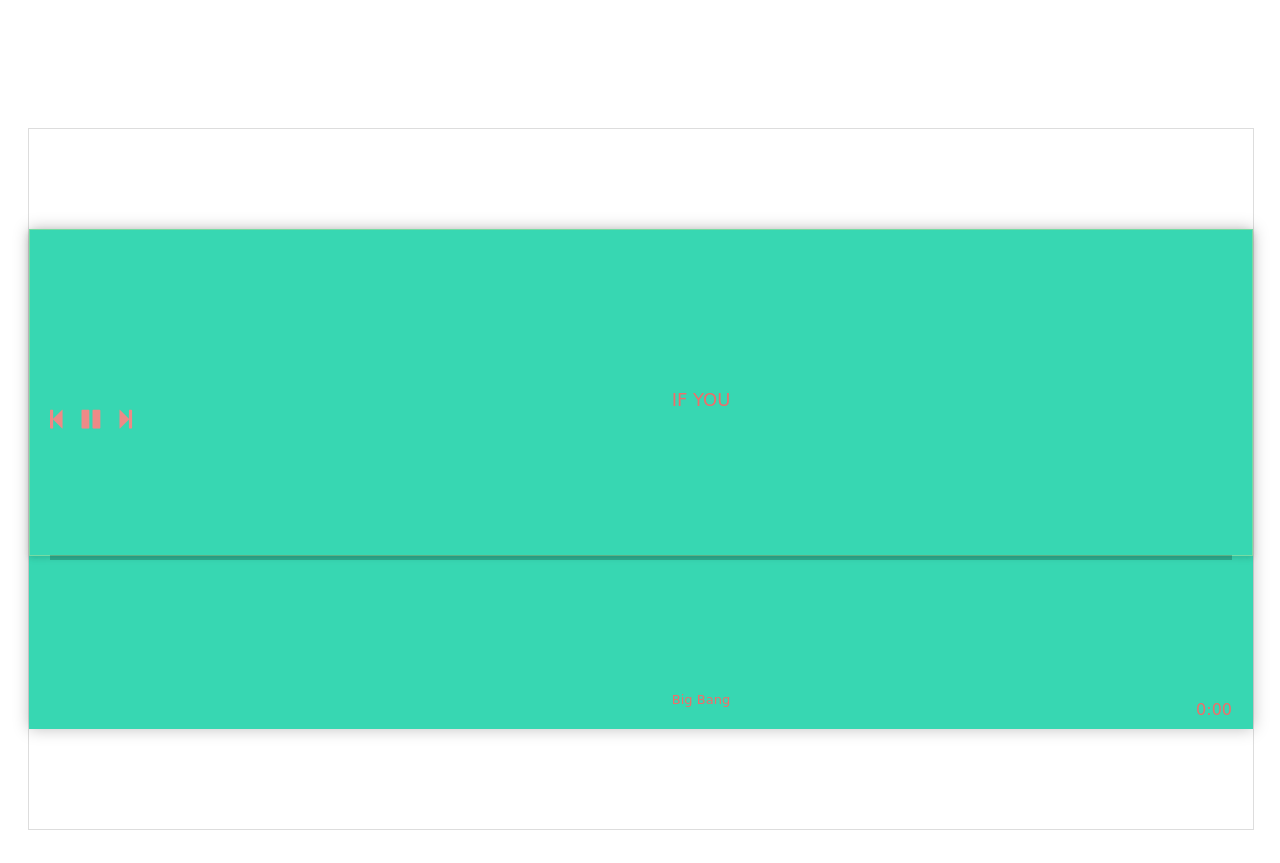
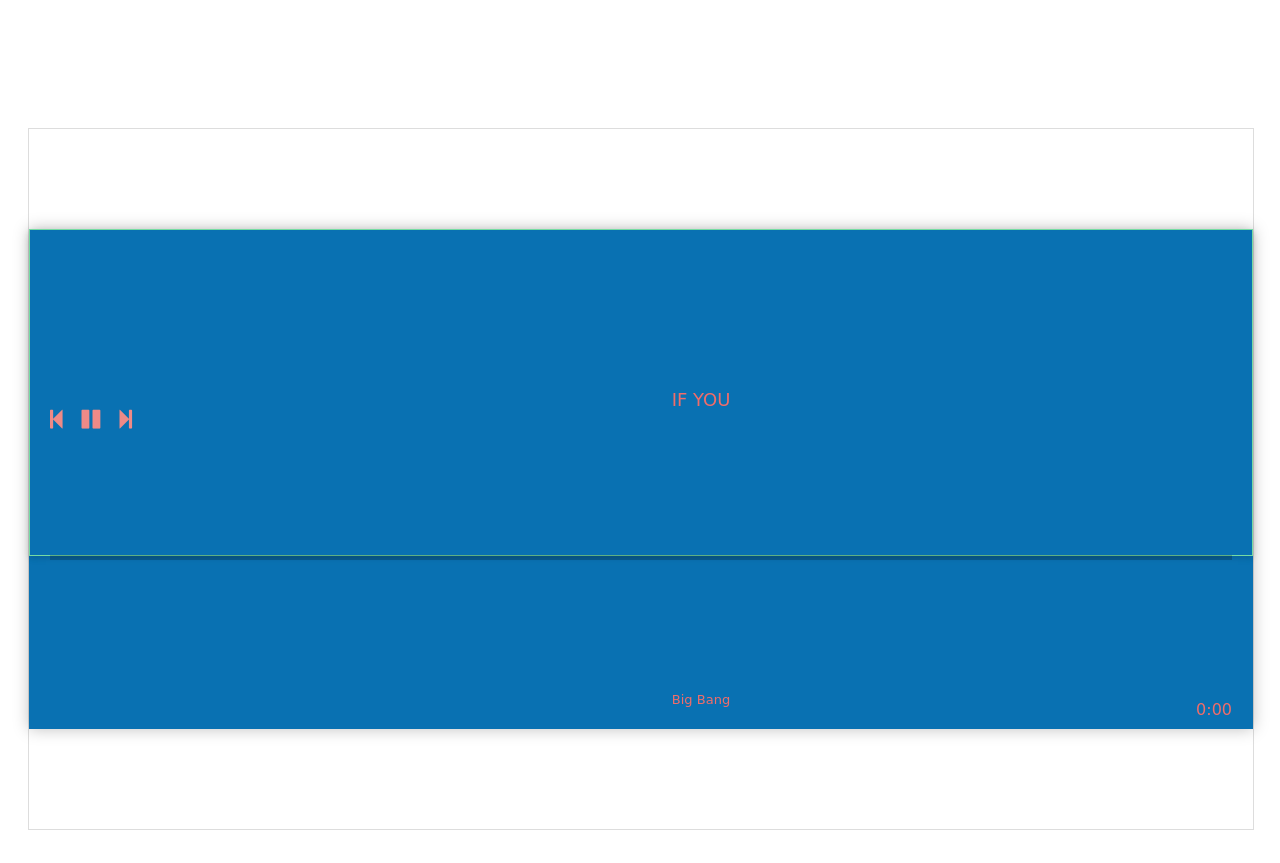
Before and after one commit to starlikerain/MusicPlayer-3D_hover_effects, a plain HTML site: page index.html in a window 1280 px wide. Drawn offline with Linux system fonts and the light colour scheme.

Commit message:
Update 锤子css.css

```diff
--- a/锤子css.css
+++ b/锤子css.css
@@ -14,7 +14,7 @@
     height: 100%;
     width: 100%;
     margin: 0 auto;
-    background:  #37D7B2;
+    background:  #0971B2;
     transition: transform 0.1s;
     box-shadow: 0 0 15px rgba(0,0,0,0.25);
     text-align: center;
```
